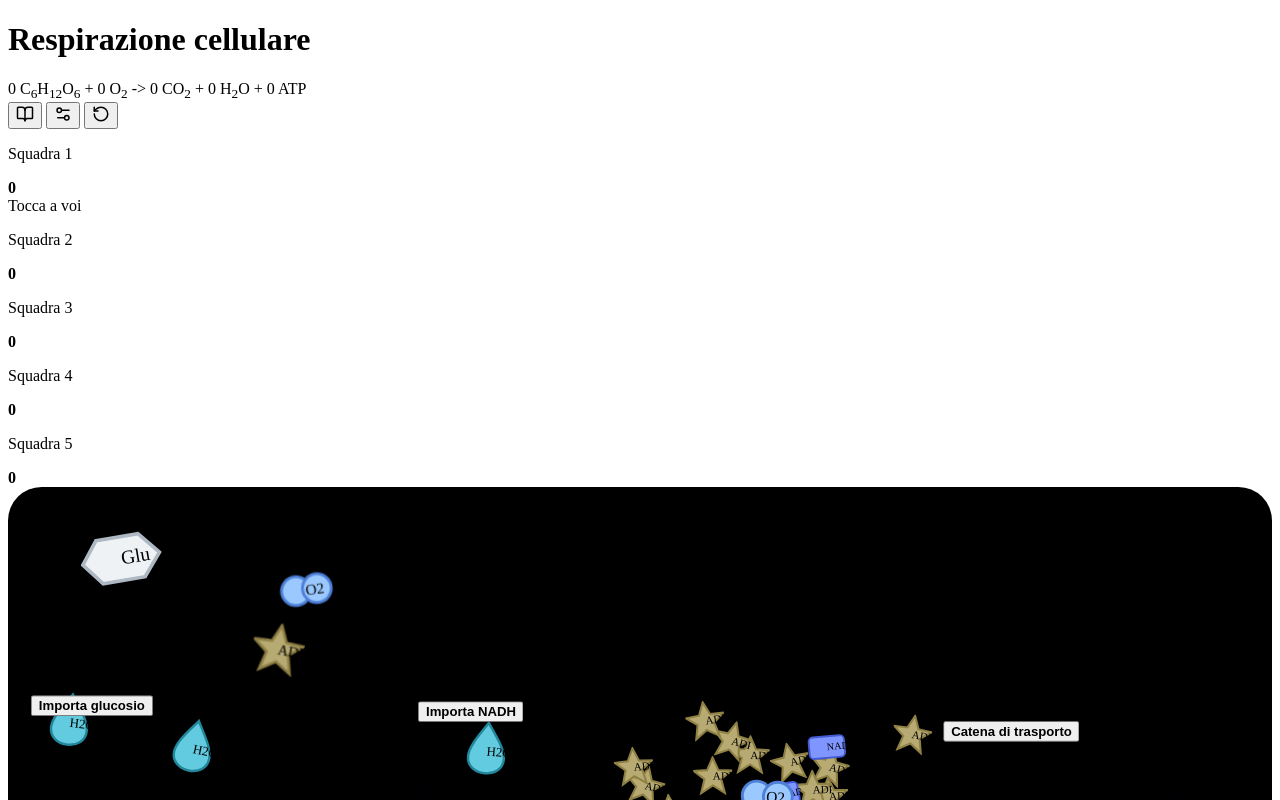
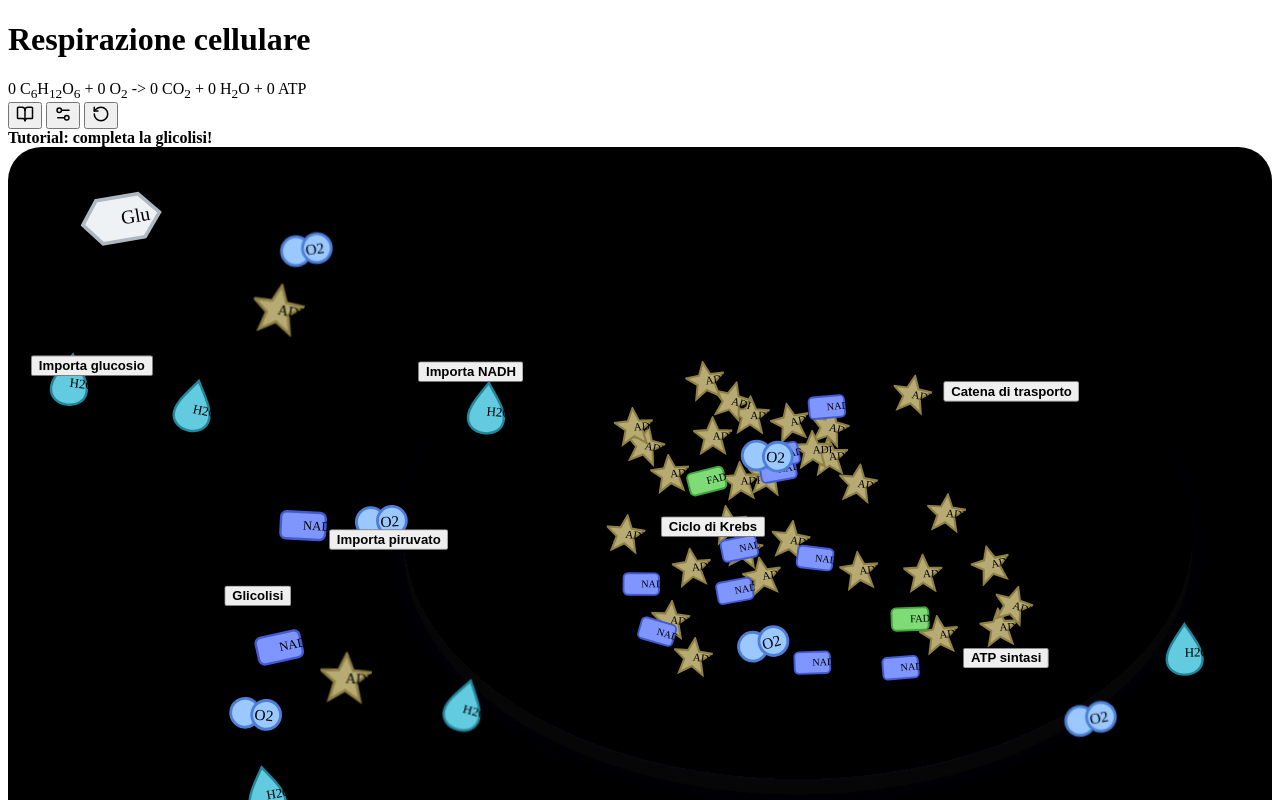
Before and after one commit to fornaeffe/respirazione-cellulare, a SvelteKit app: page / in a window 1280 px wide. Both pictures are taken after a click on the button "Avvia partita". Shown: the top 800 px of the page. Built offline with nearby package versions, Linux system fonts and the light colour scheme.

Commit message:
glicolisi = tutorial

```diff
--- a/src/app.css
+++ b/src/app.css
@@ -386,6 +386,27 @@ input[type='range'] {
   display: grid;
   grid-template-columns: repeat(auto-fit, minmax(132px, 1fr));
   gap: 8px;
+}
+
+.tutorial-banner {
+  display: grid;
+  min-height: 62px;
+  place-items: center;
+  padding: 10px 16px;
+  border: 1px solid rgba(47, 158, 143, 0.3);
+  border-radius: 14px;
+  color: #1d6159;
+  background:
+    linear-gradient(135deg, rgba(47, 158, 143, 0.16), rgba(255, 255, 255, 0.86)),
+    #ffffff;
+  box-shadow: 0 12px 34px rgba(23, 33, 43, 0.08);
+  text-align: center;
+}
+
+.tutorial-banner strong {
+  font-size: clamp(1.3rem, 2vw, 2rem);
+  font-weight: 950;
+  line-height: 1;
 }
 
 .score-card {
--- a/src/lib/game.ts
+++ b/src/lib/game.ts
@@ -65,6 +65,8 @@ export interface MoveResult {
   teamName: string;
   teamColor: string;
   pointsDelta: number;
+  potentialPointsDelta: number;
+  tutorial: boolean;
   message: string;
   missing: string[];
   gameOver: boolean;
@@ -79,6 +81,7 @@ export interface GameState {
   history: MoveResult[];
   lastResult: MoveResult | null;
   completed: boolean;
+  tutorialCompleted: boolean;
   winnerIds: number[];
 }
 
@@ -375,6 +378,7 @@ export function createGame(teamNames = defaultTeamNames(5)): GameState {
     history: [],
     lastResult: null,
     completed: false,
+    tutorialCompleted: false,
     winnerIds: []
   };
 }
@@ -414,15 +418,21 @@ export function attemptStep(state: GameState, stepId: StepId): GameState {
   const resources = { ...state.resources };
   const teams = state.teams.map((team) => ({ ...team }));
   const activeTeam = teams[state.activeTeamIndex];
+  const tutorial = !state.tutorialCompleted;
   const missing = getMissingRequirements(resources, stepId);
   const success = missing.length === 0;
-  const pointsDelta = success ? step.prize : -1;
+  const potentialPointsDelta = success ? step.prize : -1;
+  const pointsDelta = tutorial ? 0 : potentialPointsDelta;
 
   if (success) {
     applyStep(resources, stepId);
   }
 
-  activeTeam.score += pointsDelta;
+  if (!tutorial) {
+    activeTeam.score += pointsDelta;
+  }
+
+  const tutorialCompleted = state.tutorialCompleted || (tutorial && success && stepId === 'glycolysis');
   const completed = totalAtp(resources) >= TARGET_ATP;
   const winnerScore = Math.max(...teams.map((team) => team.score));
   const winnerIds = completed ? teams.filter((team) => team.score === winnerScore).map((team) => team.id) : [];
@@ -432,9 +442,11 @@ export function attemptStep(state: GameState, stepId: StepId): GameState {
     success,
     stepId,
     stepLabel: step.label,
-    teamName: activeTeam.name,
-    teamColor: activeTeam.color,
+    teamName: tutorial ? 'Tutorial' : activeTeam.name,
+    teamColor: tutorial ? '#2f9e8f' : activeTeam.color,
     pointsDelta,
+    potentialPointsDelta,
+    tutorial,
     missing,
     message: success ? successMessage(stepId) : `Mancano: ${missing.join(', ')}.`,
     gameOver: completed,
@@ -445,11 +457,12 @@ export function attemptStep(state: GameState, stepId: StepId): GameState {
     ...state,
     teams,
     resources,
-    activeTeamIndex: (state.activeTeamIndex + 1) % state.teams.length,
-    turn: state.turn + 1,
+    activeTeamIndex: tutorial ? 0 : (state.activeTeamIndex + 1) % state.teams.length,
+    turn: tutorial ? 1 : state.turn + 1,
     lastResult: result,
     history: [result, ...state.history].slice(0, 8),
     completed,
+    tutorialCompleted,
     winnerIds
   };
 }
--- a/src/routes/+page.svelte
+++ b/src/routes/+page.svelte
@@ -298,6 +298,7 @@
   $: activeTeam = game.teams[game.activeTeamIndex];
   $: leadingScore = Math.max(...game.teams.map((team) => team.score));
   $: gameFinished = game.completed;
+  $: tutorialActive = !game.tutorialCompleted;
   $: protonDots = getProtonDots(game);
   $: reaction = getReactionProgress(game.resources);
 
@@ -811,6 +812,26 @@
     }
 
     return `Vincono ${names.slice(0, -1).join(', ')} e ${names[names.length - 1]}`;
+  }
+
+  function feedbackSubjectLabel(result: MoveResult): string {
+    if (result.gameOver) {
+      return winnerLabel(result.winnerNames);
+    }
+
+    return result.tutorial ? 'Tutorial' : result.teamName;
+  }
+
+  function feedbackPointsLabel(result: MoveResult): string {
+    const points = result.tutorial ? result.potentialPointsDelta : result.pointsDelta;
+    const amount = Math.abs(points);
+    const unit = amount === 1 ? 'punto' : 'punti';
+
+    if (result.tutorial) {
+      return points >= 0 ? `Avreste guadagnato ${amount} ${unit}` : `Avreste perso ${amount} ${unit}`;
+    }
+
+    return `${points > 0 ? '+' : ''}${points} ${unit}`;
   }
 
   function trackMolecule(node: SVGGElement, molecule: BoardIcon) {
@@ -1290,6 +1311,11 @@
       </div>
     </header>
 
+    {#if tutorialActive}
+      <section class="tutorial-banner" aria-label="Tutorial">
+        <strong>Tutorial: completa la glicolisi!</strong>
+      </section>
+    {:else}
       <section class="scoreboard" aria-label="Punteggi squadre">
         {#each game.teams as team, index}
           <article
@@ -1314,6 +1340,7 @@
           </article>
         {/each}
       </section>
+    {/if}
 
     <section class="board-shell" class:transitioning={moleculeTransitioning} aria-label="Schema della cellula">
       <svg class="board-svg" viewBox="0 0 1280 720" role="img" aria-label="Cellula con mitocondrio, molecole e azioni">
@@ -1465,8 +1492,8 @@
             aria-live="polite"
           >
             <span class="feedback-title">{feedback.gameOver ? 'Partita conclusa!' : feedback.success ? 'Operazione riuscita!' : 'Non puoi farlo!'}</span>
-            <strong>{feedback.gameOver ? winnerLabel(feedback.winnerNames) : feedback.teamName}</strong>
-            <span class="feedback-points">{feedback.pointsDelta > 0 ? '+' : ''}{feedback.pointsDelta} punti</span>
+            <strong>{feedbackSubjectLabel(feedback)}</strong>
+            <span class="feedback-points">{feedbackPointsLabel(feedback)}</span>
             <small>{feedback.gameOver ? `${TARGET_ATP} ATP raggiunti con ${feedback.stepLabel}` : feedback.stepLabel}</small>
           </span>
         </button>
```
Also changed, not shown: 1 other file (tests, documents, lock files or other folders). Lines whose indentation alone changed are shown as unchanged.
